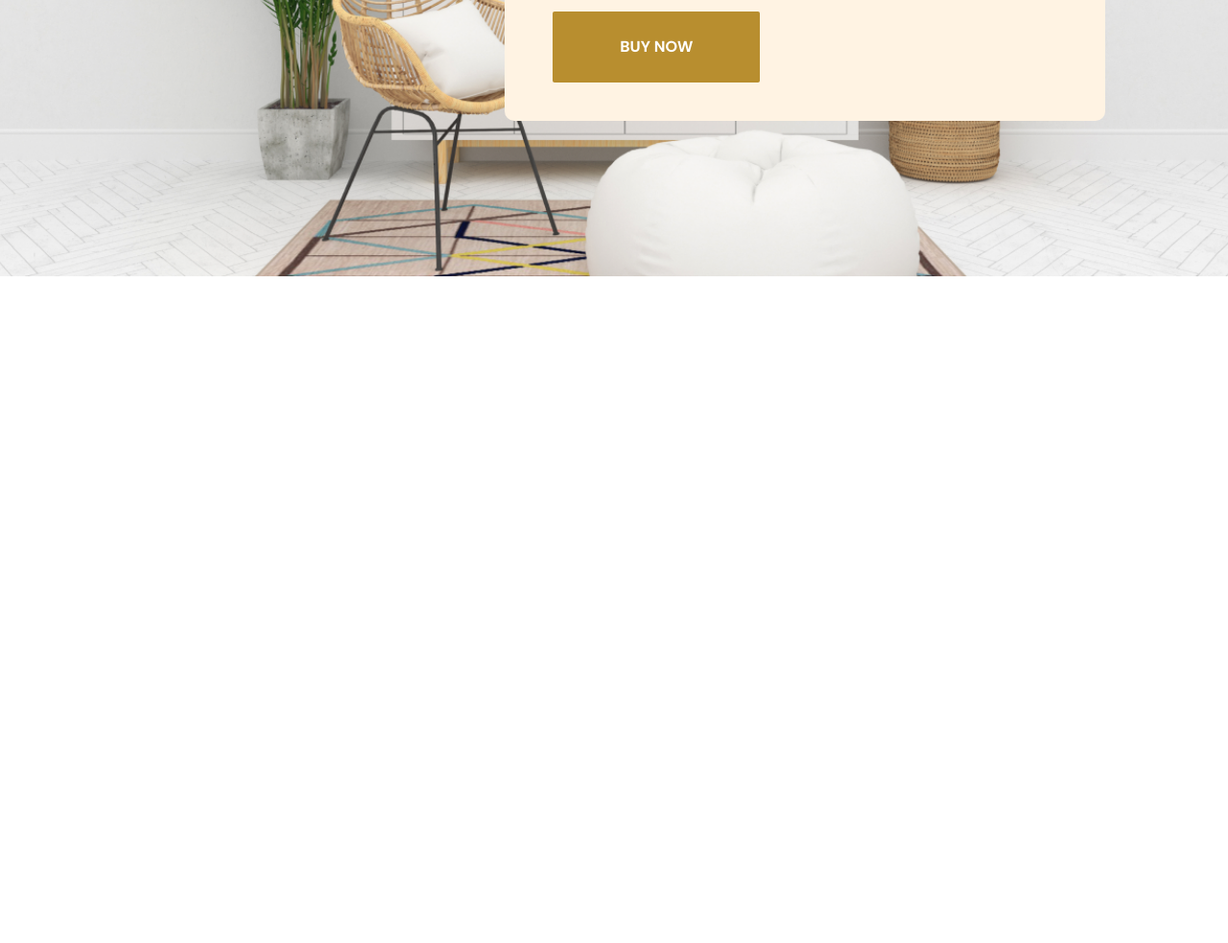
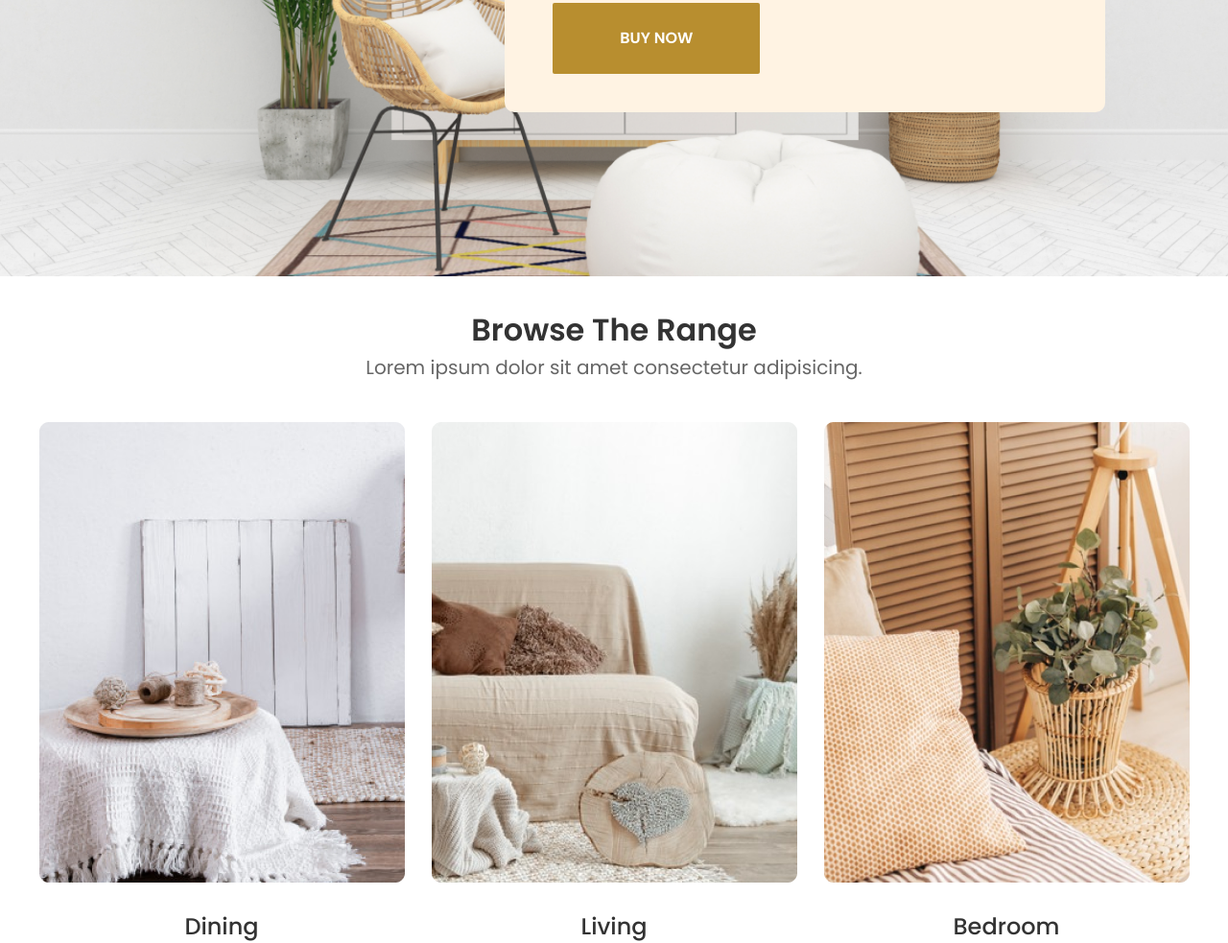
Before and after one commit to hossainpgmr/Furniro, a website: page index.html in a window 1280 px wide. Shown: the part 532-1515 px from the top of the page at 96% size. Before the commit the page ends 870 px from the top, so only its background shows below. Drawn offline with Linux system fonts and the light colour scheme.

Commit message:
browse section done

```diff
--- a/index.html
+++ b/index.html
@@ -84,6 +84,27 @@
                     </div>
                 </div>
             </div>
+            <!-- browse section start -->
+            <div class="browse-section">
+                <div class="browse-header">
+                    <h3>Browse The Range</h3>
+                    <p>Lorem ipsum dolor sit amet consectetur adipisicing.</p>
+                </div>
+                <div class="browse-items">
+                    <div class="browse-item">
+                        <img src="./assets/table.png" alt="Dining Table">
+                        <h4>Dining</h4>
+                    </div>
+                    <div class="browse-item">
+                        <img src="./assets/living-room.png" alt="Living Room">
+                        <h4>Living</h4>
+                    </div>
+                    <div class="browse-item">
+                        <img src="./assets/bedroom.png" alt="Bedroom">
+                        <h4>Bedroom</h4>
+                    </div>
+                </div>
+            </div>
         </main>
     </body>
 
--- a/sass/main.scss
+++ b/sass/main.scss
@@ -117,19 +117,19 @@ $font-poppins: "Poppins", sans-serif;
 // hero section styling start
 .hero-section {
   width: 100%;
-  height: 100vh; // Set to full viewport height to fill the screen
+  height: 750px;
   position: relative;
 
   .hero-img-area {
     width: 100vw;
-    height: 750px; // Adjust to match the height of the section
+    height: 100%;
     position: relative;
 
     img {
       width: 100%;
-      height: 100%; // Ensures the image fills the container
+      height: 100%;
       background-position: center;
-      object-fit: cover; // Using cover to maintain aspect ratio and cover the area
+      object-fit: cover;
     }
   }
   .hero-text-area {
@@ -157,4 +157,46 @@ $font-poppins: "Poppins", sans-serif;
     }
   }
 }
-//
+// browse section styling start
+.browse-section {
+  width: 100%;
+  margin-top: 32px;
+
+  .browse-header {
+    text-align: center;
+    h3 {
+      color: $primary-text-color;
+      font-family: $font-poppins;
+      font-size: 32px;
+      font-weight: 600;
+      line-height: inherit;
+    }
+    p {
+      color: #666;
+      font-family: $font-poppins;
+      font-size: 20px;
+      font-weight: 400;
+      line-height: inherit;
+    }
+  }
+  .browse-items {
+    margin: 0 auto;
+    margin-top: 42px;
+    @include display-align;
+    text-align: center;
+    .browse-item {
+      margin-right: 28px;
+      &:last-child {
+        margin: 0;
+      }
+      h4 {
+        margin-top: 24px;
+        color: $primary-text-color;
+        font-family: $font-poppins;
+        font-size: 24px;
+        font-weight: 500;
+        line-height: inherit;
+      }
+    }
+  }
+}
```
Also changed, not shown: assets/bedroom.png (added), assets/living-room.png (added), assets/table.png (added), css/main.css, 1 other file.
